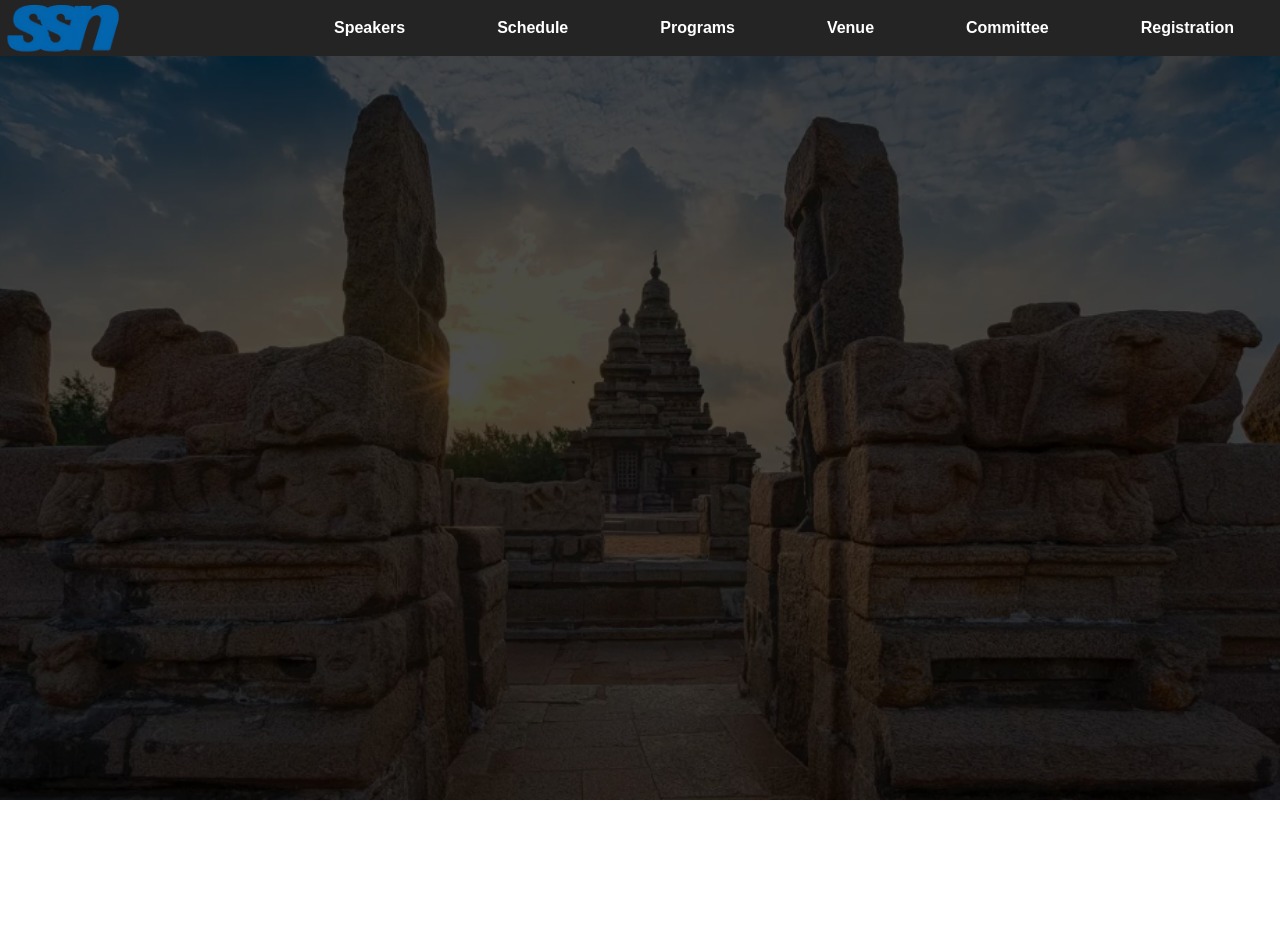
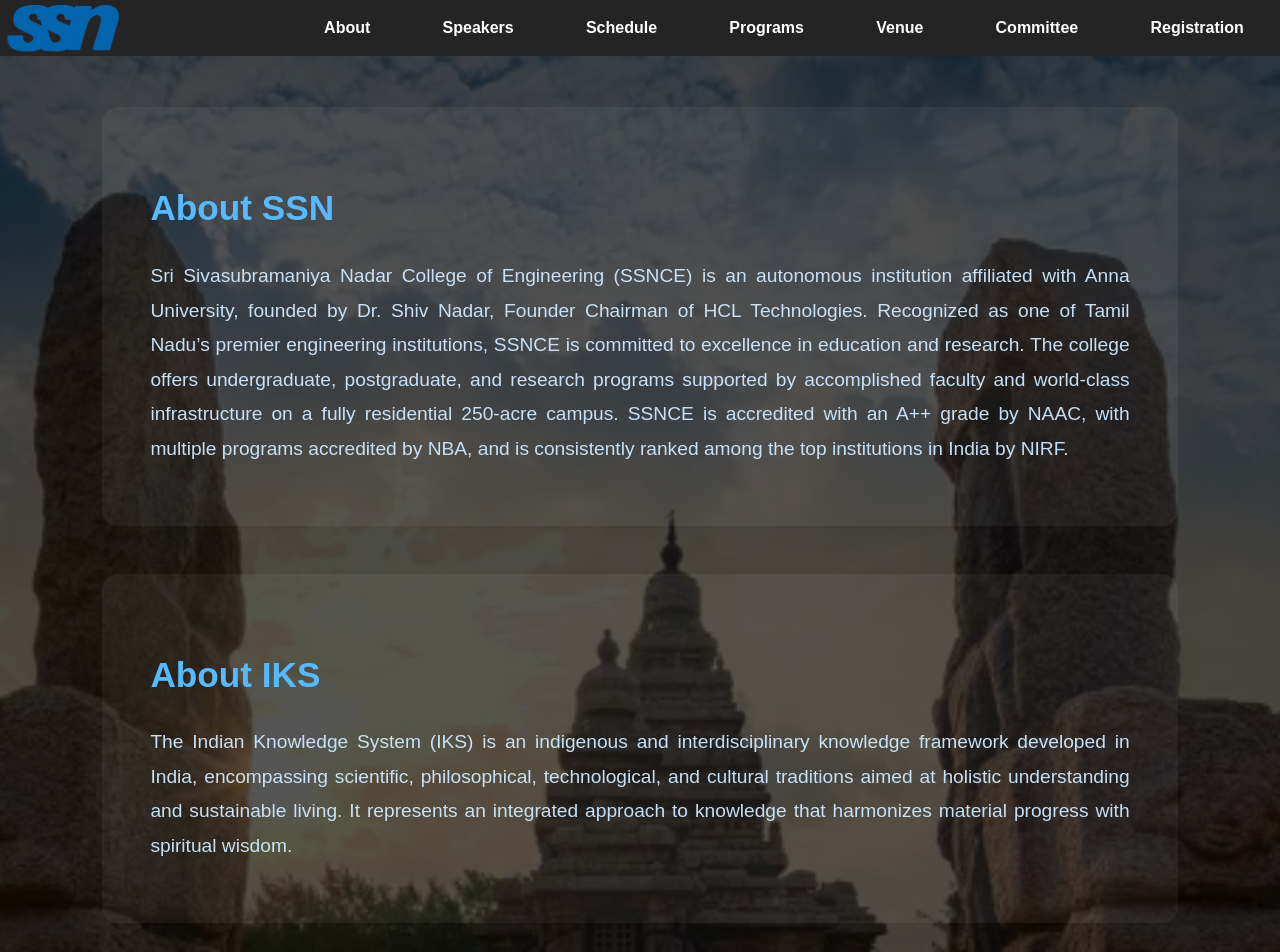
Before and after one commit to NikileshJayaguptha/iks-site, a React (Vite) app: page /#/about in a window 1280 px wide. Shown: the top 952 px of the page. Before the commit the page ends 800 px from the top, so only its background shows below. Built offline with nearby package versions, Linux system fonts and the light colour scheme.

Commit message:
about page added

```diff
--- a/src/App.jsx
+++ b/src/App.jsx
@@ -2,7 +2,8 @@ import './App.css'
 import Navbar from './Components/navbar'
 import Home from "./Components/Home/home.jsx"
 import Speakers from './Components/Speakers/speakers.jsx'
-
+import About from './Components/About/about.jsx'
+import Dates from './Components/dates/dates.jsx'
 import { HashRouter, Routes, Route } from "react-router-dom"
 
 function App() {
@@ -13,6 +14,8 @@ function App() {
       <Routes>
         <Route path="/" element={<Home />} />
         <Route path="/speakers" element={<Speakers />} />
+        <Route path='/about' element={<About />}  />
+
       </Routes>
     </HashRouter>
   )
--- /dev/null
+++ b/src/Components/About/about.css
@@ -0,0 +1,52 @@
+.aboutwrapper {
+    display: flex;
+    flex-direction: column;
+    gap: 3rem;
+    padding: 4% 8%;
+    font-family: "Arial Rounded MT", "Arial Rounded MT Bold", Arial, sans-serif;
+}
+
+/* Each section card */
+.aboutsection {
+    background: rgba(255, 255, 255, 0.05);
+    padding: 2.5rem 3rem;
+    border-radius: 16px;
+    line-height: 1.8;
+}
+
+/* Title */
+.abtssntitle {
+    font-size: 2.2rem;
+    font-weight: 800;
+    margin-bottom: 1rem;
+    color:#57B9FF;
+}
+
+/* Paragraph text */
+.abouttext {
+    font-size: larger;
+    text-align: justify;
+    opacity: 0.95;
+    color: #cfe9ff;
+}
+
+
+.dates-table {
+  width: 100%;
+  max-width: 600px;
+  margin: auto;
+  border-collapse: collapse;
+  font-size: 1.2rem;
+  color: #ffffff;
+}
+
+.dates-table th,
+.dates-table td {
+  padding: 1rem 1.2rem;
+  border: 2px solid #ffffff;
+  text-align: center;
+}
+
+.dates-table th {
+  font-weight: 700;
+}
--- /dev/null
+++ b/src/Components/About/about.jsx
@@ -0,0 +1,60 @@
+import React from 'react'
+import "./about.css"
+
+export default function About() {
+  return (
+    <section className="aboutwrapper">
+
+      <section className="aboutsection">
+        <h2 className="abtssntitle">About SSN</h2>
+        <p className="abouttext">
+          Sri Sivasubramaniya Nadar College of Engineering (SSNCE) is an autonomous institution affiliated with Anna University, founded by Dr. Shiv Nadar, Founder Chairman of HCL Technologies. Recognized as one of Tamil Nadu’s premier engineering institutions, SSNCE is committed to excellence in education and research. The college offers undergraduate, postgraduate, and research programs supported by accomplished faculty and world-class infrastructure on a fully residential 250-acre campus. SSNCE is accredited with an A++ grade by NAAC, with multiple programs accredited by NBA, and is consistently ranked among the top institutions in India by NIRF.
+        </p>
+      </section>
+
+      <section className="aboutsection">
+        <h2 className="abtssntitle">About IKS</h2>
+        <p className="abouttext">
+          The Indian Knowledge System (IKS) is an indigenous and interdisciplinary
+          knowledge framework developed in India, encompassing scientific,
+          philosophical, technological, and cultural traditions aimed at holistic
+          understanding and sustainable living. It represents an integrated approach
+          to knowledge that harmonizes material progress with spiritual wisdom.
+        </p>
+      </section>
+
+      <section className="aboutsection">
+        <h2 className="abtssntitle">Who can participate?</h2>
+        <p className="abouttext">Academicians and researchers; undergraduate and postgraduate students; doctoral (Ph.D.) scholars; practitioners of Indian traditional systems; policy experts and professionals; as well as spiritual teachers and cultural enthusiasts.</p>
+      </section>
+
+      <table className="dates-table">
+  <thead>
+    <tr>
+      <th>Event</th>
+      <th>Date</th>
+    </tr>
+  </thead>
+  <tbody>
+    <tr>
+      <td>Abstract Submission Deadline</td>
+      <td>31st January 2026</td>
+    </tr>
+    <tr>
+      <td>Full Paper Submission Deadline</td>
+      <td>04th February 2026</td>
+    </tr>
+    <tr>
+      <td>Acceptance Notification</td>
+      <td>07th February 2026</td>
+    </tr>
+    <tr>
+      <td>Last Date to Register</td>
+      <td>10th February 2026</td>
+    </tr>
+  </tbody>
+</table>
+
+    </section>
+  )
+}
--- a/src/Components/Speakers/speakers.jsx
+++ b/src/Components/Speakers/speakers.jsx
@@ -2,6 +2,8 @@ import React from 'react'
 import Speakercard from '../speakercard/speakercard'
 import "./speakers.css"
 import speaker1 from "../../assets/speaker1.png"
+import speaker2 from "../../assets/speaker2.png"
+import speaker3 from "../../assets/speaker3.png"
 export default function speakers() {
   return (
     <div className='speakers'>
@@ -13,17 +15,17 @@ export default function speakers() {
         direct="right"
       />
       <Speakercard
-        path={speaker1}
-        name="SOMA VEERAPPAN"
-        desc="Writer & Former General Manager, Punjab National Bank"
-        topic="Thirukkural - An ancient Treatise on Management"
+        path={speaker2}
+        name="ANANTHALAKSHI ADINARAYANAN"
+        desc="Co-Founder, Anaadi Foundation & Dharma Gurukulam , IKS Expert"
+        topic="xxx"
         direct="left"
       />
       <Speakercard
-        path={speaker1}
-        name="SOMA VEERAPPAN"
-        desc="Writer & Former General Manager, Punjab National Bank"
-        topic="Thirukkural - An ancient Treatise on Management"
+        path={speaker3}
+        name="SHIVADEEPAN"
+        desc=""
+        topic="சைவ சித்தாந்தத்தில் உறக்கமும் உயிரும்"
         direct="right"
       />
     </div>
--- /dev/null
+++ b/src/Components/dates/dates.jsx
@@ -0,0 +1,7 @@
+import React from 'react'
+import "./dates.css"
+export default function dates() {
+  return (
+    <div>dates</div>
+  )
+}
--- a/src/Components/navbar.jsx
+++ b/src/Components/navbar.jsx
@@ -12,8 +12,9 @@ function Navbar() {
       </div>
 
       <ul className="itemlist">
+        <li><Link to="/about">About</Link></li>
         <li><Link to="/speakers">Speakers</Link></li>
-        <li><Link to="/about">Schedule</Link></li>
+        <li><Link to="/schedule">Schedule</Link></li>
         <li><Link to="/programs">Programs</Link></li>
         <li><Link to="/venue">Venue</Link></li>
         <li><Link to="/committee">Committee</Link></li>
```
Also changed, not shown: src/Components/dates/dates.css (added), src/assets/speaker2.png (added), src/assets/speaker3.png (added).
